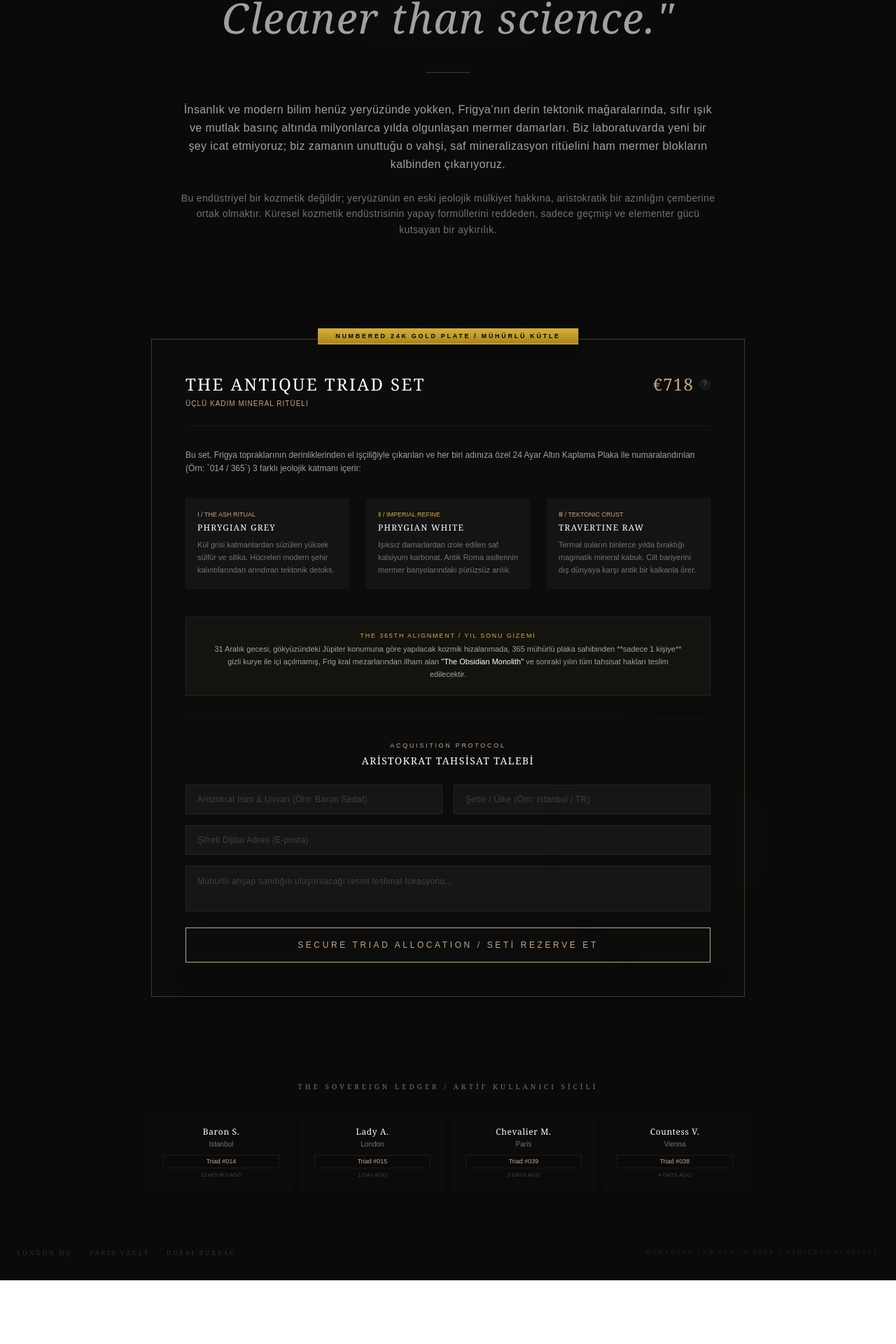
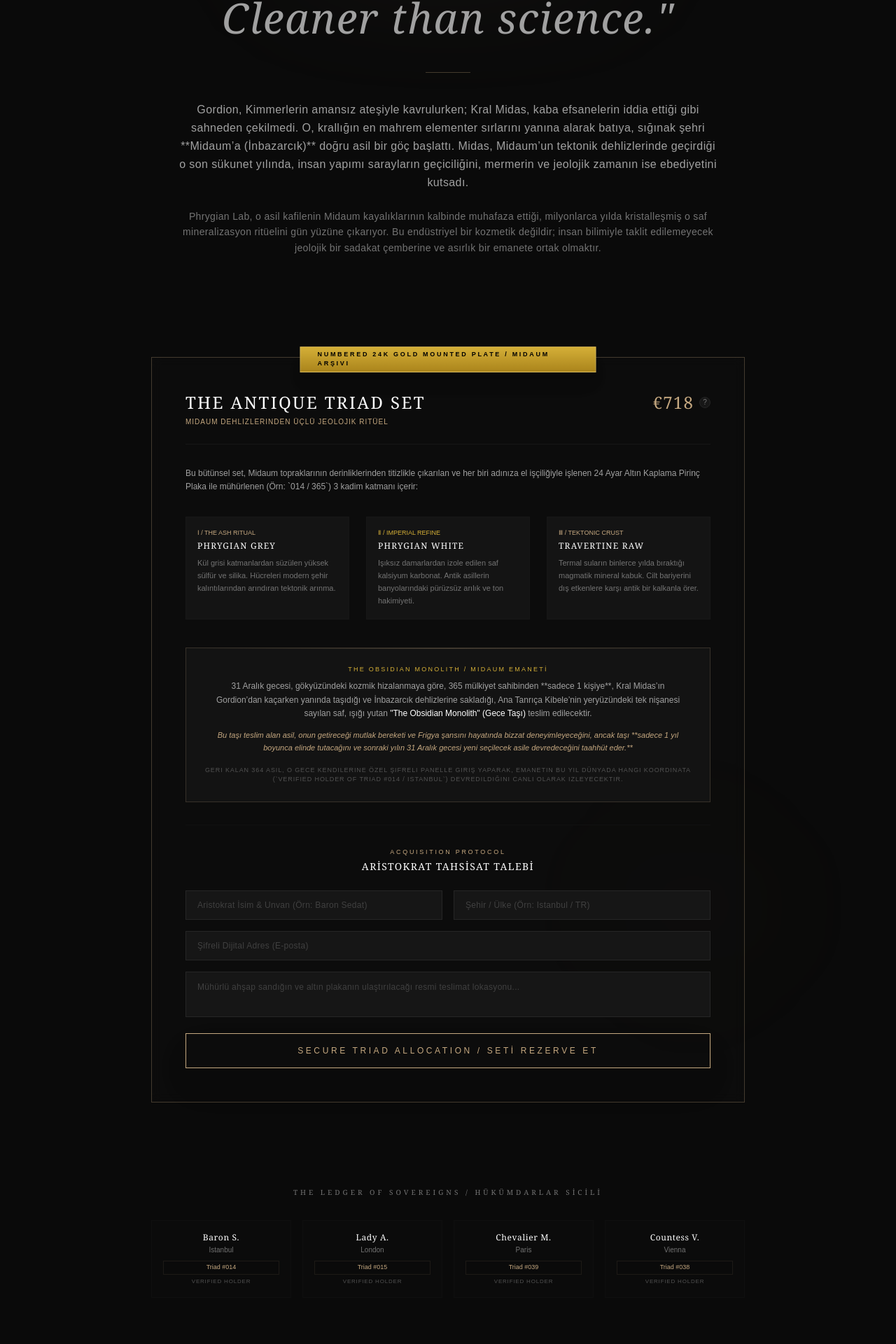
Before and after one commit to sedatbalun1/phrygian-lab, a Next.js app: page / in a window 1280 px wide. Shown: the part 361-2281 px from the top of the page at 70% size. Before the commit the page ends 2190 px from the top, so only its background shows below. Built offline with nearby package versions, Linux system fonts and the light colour scheme.

Commit message:
feat: integrated author perspective Midaum historical exile narrative and formal elite refine

```diff
--- a/app/page.tsx
+++ b/app/page.tsx
@@ -8,10 +8,10 @@ export default function Home() {
   const [buyerCity, setBuyerCity] = useState('');
 
   const SOVEREIGNS = [
-    { initials: 'Baron S.', city: 'Istanbul', allocation: 'Triad #014', time: '12 hours ago' },
-    { initials: 'Lady A.', city: 'London', allocation: 'Triad #015', time: '1 day ago' },
-    { initials: 'Chevalier M.', city: 'Paris', allocation: 'Triad #039', time: '3 days ago' },
-    { initials: 'Countess V.', city: 'Vienna', allocation: 'Triad #038', time: '4 days ago' },
+    { initials: 'Baron S.', city: 'Istanbul', allocation: 'Triad #014', time: 'Verified Holder' },
+    { initials: 'Lady A.', city: 'London', allocation: 'Triad #015', time: 'Verified Holder' },
+    { initials: 'Chevalier M.', city: 'Paris', allocation: 'Triad #039', time: 'Verified Holder' },
+    { initials: 'Countess V.', city: 'Vienna', allocation: 'Triad #038', time: 'Verified Holder' },
   ];
 
   const handleSubmit = (e: React.FormEvent) => {
@@ -22,7 +22,7 @@ export default function Home() {
   return (
     <main className="min-h-screen bg-[#0a0a0a] text-[#e5e5e5] flex flex-col justify-between font-sans selection:bg-[#c5a880] selection:text-black overflow-x-hidden relative">
 
-      {/* 🔮 Kozmik ve Tektonik Arka Plan Işıkları */}
+      {/* 🔮 Midaum Mağara Atmosferi Işıkları */}
       <div className="absolute top-0 left-1/2 -translate-x-1/2 w-[1000px] h-[400px] bg-[radial-gradient(circle,rgba(197,168,128,0.05)_0%,transparent_70%)] blur-3xl pointer-events-none" />
       <div className="absolute top-[60%] right-10 w-[500px] h-[500px] bg-[radial-gradient(circle,rgba(214,175,55,0.02)_0%,transparent_60%)] blur-3xl pointer-events-none" />
 
@@ -30,7 +30,7 @@ export default function Home() {
       <header className="w-full max-w-7xl mx-auto px-6 py-10 flex justify-between items-center z-10 relative border-b border-neutral-900/30">
         <div className="flex flex-col">
           <span className="text-2xl font-light tracking-[0.5em] text-[#d4af37] font-serif">PHRYGIAN LAB</span>
-          <span className="text-[9px] tracking-[0.4em] uppercase opacity-40 mt-1 font-sans">The Secret 365 Protocol</span>
+          <span className="text-[9px] tracking-[0.4em] uppercase opacity-40 mt-1 font-sans">Midaum Sığınak Protokolü</span>
         </div>
         <div className="flex items-center gap-4">
           <span className="w-2 h-2 rounded-full bg-emerald-500 animate-pulse" />
@@ -40,10 +40,10 @@ export default function Home() {
         </div>
       </header>
 
-      {/* 📜 MANİFESTO */}
+      {/* 📜 MANİFESTO (Yazar ve Tarihçi Perspektifiyle İşlenen Alan) */}
       <section className="w-full max-w-5xl mx-auto px-6 flex flex-col items-center justify-center text-center pt-24 pb-16 z-10 relative">
         <p className="text-[10px] tracking-[0.7em] uppercase text-[#c5a880] mb-8 font-semibold">
-          ATYPICAL LUXURY / ARZU VE KITLIK NESNESİ
+          ATYPICAL LUXURY / HÜZNÜN VE MERMERİN KRALLIĞI
         </p>
 
         <h1 className="text-4xl md:text-6xl font-serif font-extralight tracking-wide leading-tight max-w-4xl mb-10 text-white">
@@ -54,11 +54,11 @@ export default function Home() {
         <div className="w-16 h-[1px] bg-[#c5a880]/30 mb-10" />
 
         <p className="text-sm md:text-base font-light tracking-wide text-neutral-400 max-w-3xl leading-relaxed mb-6 text-justify md:text-center">
-          İnsanlık ve modern bilim henüz yeryüzünde yokken, Frigya’nın derin tektonik mağaralarında, sıfır ışık ve mutlak basınç altında milyonlarca yılda olgunlaşan mermer damarları. Biz laboratuvarda yeni bir şey icat etmiyoruz; biz zamanın unuttuğu o vahşi, saf mineralizasyon ritüelini ham mermer blokların kalbinden çıkarıyoruz.
+          Gordion, Kimmerlerin amansız ateşiyle kavrulurken; Kral Midas, kaba efsanelerin iddia ettiği gibi sahneden çekilmedi. O, krallığın en mahrem elementer sırlarını yanına alarak batıya, sığınak şehri **Midaum’a (İnbazarcık)** doğru asil bir göç başlattı. Midas, Midaum’un tektonik dehlizlerinde geçirdiği o son sükunet yılında, insan yapımı sarayların geçiciliğini, mermerin ve jeolojik zamanın ise ebediyetini kutsadı.
         </p>
 
         <p className="text-sm font-light tracking-wide text-neutral-500 max-w-3xl leading-relaxed mb-12 text-justify md:text-center">
-          Bu endüstriyel bir kozmetik değildir; yeryüzünün en eski jeolojik mülkiyet hakkına, aristokratik bir azınlığın çemberine ortak olmaktır. Küresel kozmetik endüstrisinin yapay formüllerini reddeden, sadece geçmişi ve elementer gücü kutsayan bir aykırılık.
+          Phrygian Lab, o asil kafilenin Midaum kayalıklarının kalbinde muhafaza ettiği, milyonlarca yılda kristalleşmiş o saf mineralizasyon ritüelini gün yüzüne çıkarıyor. Bu endüstriyel bir kozmetik değildir; insan bilimiyle taklit edilemeyecek jeolojik bir sadakat çemberine ve asırlık bir emanete ortak olmaktır.
         </p>
       </section>
 
@@ -66,55 +66,62 @@ export default function Home() {
       <section className="w-full max-w-4xl mx-auto px-6 py-8 z-10 relative">
         <div className="bg-[#111111]/40 border border-[#c5a880]/30 p-8 md:p-12 relative group backdrop-blur-sm">
 
-          {/* Altın Plaka Bilgisi */}
+          {/* Altın Plaka Vurgusu */}
           <div className="absolute -top-4 left-1/2 -translate-x-1/2 bg-gradient-to-b from-[#d4af37] to-[#aa841b] text-black text-[9px] tracking-[0.3em] uppercase font-bold px-6 py-1 shadow-xl border border-[#fff]/20 font-mono">
-            Numbered 24K Gold Plate / Mühürlü Kütle
+            Numbered 24K Gold Mounted Plate / Midaum Arşivi
           </div>
 
           <div className="flex flex-col md:flex-row justify-between items-start md:items-baseline mb-8 border-b border-neutral-900 pb-6">
             <div>
               <h2 className="text-2xl font-serif font-light tracking-widest text-white">THE ANTIQUE TRIAD SET</h2>
-              <p className="text-[10px] tracking-widest text-[#c5a880] uppercase mt-1">Üçlü Kadim Mineral Ritüeli</p>
+              <p className="text-[10px] tracking-widest text-[#c5a880] uppercase mt-1">Midaum Dehlizlerinden Üçlü Jeolojik Ritüel</p>
             </div>
             <div className="mt-4 md:mt-0 flex items-center gap-2 group/price relative cursor-help">
               <span className="text-2xl font-serif text-[#c5a880] tracking-wider font-medium">€718</span>
               <span className="text-[10px] bg-neutral-900 border border-neutral-800 text-neutral-500 rounded-full w-4 h-4 flex items-center justify-center font-mono">?</span>
 
-              {/* Midas'ın Ölüm Yılı Şifresi Tooltip */}
+              {/* Gerçek Tarihsel Dönem Şifresi Tooltip */}
               <div className="absolute bottom-8 right-0 w-64 bg-[#141414] border border-[#c5a880]/40 p-4 text-[10px] text-neutral-400 leading-relaxed shadow-2xl tracking-wide opacity-0 group-hover/price:opacity-100 transition-opacity duration-300 pointer-events-none z-50 font-sans">
-                <span className="text-[#d4af37] font-serif block mb-1">FORMULA 718: THE MIDAS CURSE</span>
-                Dokunduğu her şeyi altına çeviren Frigya Kralı Midas'ın, hırsının kurbanı olarak hayata veda ettiği M.Ö. 718 yılının anısına mühürlenmiştir. O öldüğünde tüm yapay altınlar eriyerek aslına, yani saf mermere ve jeolojik kütleye geri dönmüştü.
+                <span className="text-[#d4af37] font-serif block mb-1">FORMULA 718: THE EXILE OF MIDAS</span>
+                Kral Midas'ın Gordion'un küllerinden sıyrılıp batı sığınağı Midaum'a (İnbazarcık) ulaştığı ve saf elementer arınmaya çekildiği M.Ö. 718 yılının tarihsel kronolojisine adanmıştır. Yapay piyasa dinamiklerine tabi değildir.
               </div>
             </div>
           </div>
 
           <p className="text-xs text-neutral-400 mb-8 leading-relaxed font-light">
-            Bu set, Frigya topraklarının derinliklerinden el işçiliğiyle çıkarılan ve her biri adınıza özel 24 Ayar Altın Kaplama Plaka ile numaralandırılan (Örn: `014 / 365`) 3 farklı jeolojik katmanı içerir:
+            Bu bütünsel set, Midaum topraklarının derinliklerinden titizlikle çıkarılan ve her biri adınıza el işçiliğiyle işlenen 24 Ayar Altın Kaplama Pirinç Plaka ile mühürlenen (Örn: `014 / 365`) 3 kadim katmanı içerir:
           </p>
 
           <div className="grid grid-cols-1 md:grid-cols-3 gap-6 mb-10">
             <div className="bg-[#141414] border border-neutral-900 p-4">
               <span className="text-[9px] font-mono text-[#c5a880] block mb-1">Ⅰ / THE ASH RITUAL</span>
               <h4 className="text-xs font-serif text-white tracking-widest mb-2">PHRYGIAN GREY</h4>
-              <p className="text-[11px] text-neutral-500 leading-relaxed font-light">Kül grisi katmanlardan süzülen yüksek sülfür ve silika. Hücreleri modern şehir kalıntılarından arındıran tektonik detoks.</p>
+              <p className="text-[11px] text-neutral-500 leading-relaxed font-light">Kül grisi katmanlardan süzülen yüksek sülfür ve silika. Hücreleri modern şehir kalıntılarından arındıran tektonik arınma.</p>
             </div>
             <div className="bg-[#141414] border border-neutral-900 p-4">
               <span className="text-[9px] font-mono text-[#d4af37] block mb-1">Ⅱ / IMPERIAL REFINE</span>
               <h4 className="text-xs font-serif text-white tracking-widest mb-2">PHRYGIAN WHITE</h4>
-              <p className="text-[11px] text-neutral-500 leading-relaxed font-light">Işıksız damarlardan izole edilen saf kalsiyum karbonat. Antik Roma asillerinin mermer banyolarındaki pürüzsüz arılık.</p>
+              <p className="text-[11px] text-neutral-500 leading-relaxed font-light">Işıksız damarlardan izole edilen saf kalsiyum karbonat. Antik asillerin banyolarındaki pürüzsüz arılık ve ton hakimiyeti.</p>
             </div>
             <div className="bg-[#141414] border border-neutral-900 p-4">
               <span className="text-[9px] font-mono text-[#c5a880] block mb-1">Ⅲ / TEKTONIC CRUST</span>
               <h4 className="text-xs font-serif text-white tracking-widest mb-2">TRAVERTINE RAW</h4>
-              <p className="text-[11px] text-neutral-500 leading-relaxed font-light">Termal suların binlerce yılda bıraktığı magmatik mineral kabuk. Cilt bariyerini dış dünyaya karşı antik bir kalkanla örer.</p>
+              <p className="text-[11px] text-neutral-500 leading-relaxed font-light">Termal suların binlerce yılda bıraktığı magmatik mineral kabuk. Cilt bariyerini dış etkenlere karşı antik bir kalkanla örer.</p>
             </div>
           </div>
 
-          {/* 🎁 THE 365TH ALIGNMENT SURPRISE INFO */}
-          <div className="bg-[#151310] border border-[#c5a880]/10 p-5 mb-8 text-center">
-            <span className="text-[9px] font-mono text-[#d4af37] block tracking-[0.2em] mb-1">THE 365TH ALIGNMENT / YIL SONU GİZEMİ</span>
-            <p className="text-[11px] text-neutral-400 leading-relaxed font-light max-w-2xl mx-auto">
-              31 Aralık gecesi, gökyüzündeki Jüpiter konumuna göre yapılacak kozmik hizalanmada, 365 mühürlü plaka sahibinden **sadece 1 kişiye** gizli kurye ile içi açılmamış, Frig kral mezarlarından ilham alan <span className="text-white">"The Obsidian Monolith"</span> ve sonraki yılın tüm tahsisat hakları teslim edilecektir.
+          {/* 🔮 THE OBSIDIAN MONOLITH - KİBELE'NİN EMANETİ PROVOKASYONU */}
+          <div className="bg-[#131313] border border-[#c5a880]/20 p-6 mb-8 text-center relative overflow-hidden">
+            <div className="absolute top-0 left-0 w-full h-[1px] bg-gradient-to-r from-transparent via-[#c5a880]/30 to-transparent" />
+            <span className="text-[9px] font-mono text-[#d4af37] block tracking-[0.25em] mb-2">THE OBSIDIAN MONOLITH / MIDAUM EMANETİ</span>
+            <p className="text-xs text-neutral-400 leading-relaxed font-light max-w-2xl mx-auto text-justify md:text-center">
+              31 Aralık gecesi, gökyüzündeki kozmik hizalanmaya göre, 365 mülkiyet sahibinden **sadece 1 kişiye**, Kral Midas’ın Gordion’dan kaçarken yanında taşıdığı ve İnbazarcık dehlizlerine sakladığı, Ana Tanrıça Kibele’nin yeryüzündeki tek nişanesi sayılan saf, ışığı yutan <span className="text-white font-medium">"The Obsidian Monolith" (Gece Taşı)</span> teslim edilecektir.
+            </p>
+            <p className="text-[11px] text-[#c5a880] leading-relaxed font-light max-w-2xl mx-auto mt-3 italic">
+              Bu taşı teslim alan asil, onun getireceği mutlak bereketi ve Frigya şansını hayatında bizzat deneyimleyeceğini, ancak taşı **sadece 1 yıl boyunca elinde tutacağını ve sonraki yılın 31 Aralık gecesi yeni seçilecek asile devredeceğini taahhüt eder.**
+            </p>
+            <p className="text-[9px] font-mono text-neutral-600 mt-4 uppercase tracking-widest">
+              Geri kalan 364 asil, o gece kendilerine özel şifreli panelle giriş yaparak, emanetin bu yıl dünyada hangi koordinata (`Verified Holder of Triad #014 / Istanbul`) devredildiğini canlı olarak izleyecektir.
             </p>
           </div>
 
@@ -154,7 +161,7 @@ export default function Home() {
                 <textarea
                   rows={2}
                   required
-                  placeholder="Mühürlü ahşap sandığın ulaştırılacağı resmi teslimat lokasyonu..."
+                  placeholder="Mühürlü ahşap sandığın ve altın plakanın ulaştırılacağı resmi teslimat lokasyonu..."
                   className="w-full bg-[#161616] border border-neutral-800 px-4 py-3 text-xs rounded-none focus:outline-none focus:border-[#c5a880] text-white tracking-wide placeholder:text-neutral-700 resize-none leading-relaxed font-sans"
                 />
 
@@ -170,7 +177,7 @@ export default function Home() {
                 <span className="text-xl">🏛️</span>
                 <h3 className="text-xs tracking-[0.3em] text-[#c5a880] uppercase font-bold">TAHSİSAT SİCİLE İŞLENDİ</h3>
                 <p className="text-xs text-neutral-400 max-w-md mx-auto leading-relaxed">
-                  Sayın {buyerName}, **The Antique Triad** setiniz adınıza mühürlenmek üzere sıraya alınmıştır. Konsiyerj ekibimiz 24 saat içinde şifreli adresiniz üzerinden sizinle irtibat kuracaktır.
+                  Sayın {buyerName}, **The Antique Triad** setiniz ve Midaum sadakat kaydınız adınıza mühürlenmek üzere sıraya alınmıştır. Konsiyerj ekibimiz 24 saat içinde şifreli adresiniz üzerinden sizinle irtibat kuracaktır.
                 </p>
               </div>
             )}
@@ -179,11 +186,11 @@ export default function Home() {
         </div>
       </section>
 
-      {/* 📜 THE SOVEREIGN LEDGER */}
+      {/* 📜 THE LEDGER OF SOVEREIGNS */}
       <section className="w-full max-w-4xl mx-auto px-6 py-12 z-10 relative">
         <div className="border-t border-neutral-950 pt-10">
           <h3 className="text-[10px] tracking-[0.4em] text-center text-neutral-500 uppercase mb-8 font-serif">
-            THE SOVEREIGN LEDGER / AKTİF KULLANICI SİCİLİ
+            THE LEDGER OF SOVEREIGNS / HÜKÜMDARLAR SİCİLİ
           </h3>
           <div className="grid grid-cols-2 md:grid-cols-4 gap-4">
             {SOVEREIGNS.map((sov, index) => (
@@ -191,7 +198,7 @@ export default function Home() {
                 <span className="text-xs font-serif text-white tracking-wider block font-medium">{sov.initials}</span>
                 <span className="text-[10px] text-neutral-500 block font-mono mt-0.5">{sov.city}</span>
                 <span className="text-[9px] text-[#c5a880] block font-mono mt-2 border border-[#c5a880]/10 py-0.5 bg-neutral-950/40">{sov.allocation}</span>
-                <span className="text-[8px] text-neutral-700 block mt-1 uppercase font-mono">{sov.time}</span>
+                <span className="text-[8px] text-neutral-600 block mt-1 uppercase font-mono tracking-widest">{sov.time}</span>
               </div>
             ))}
           </div>
```
